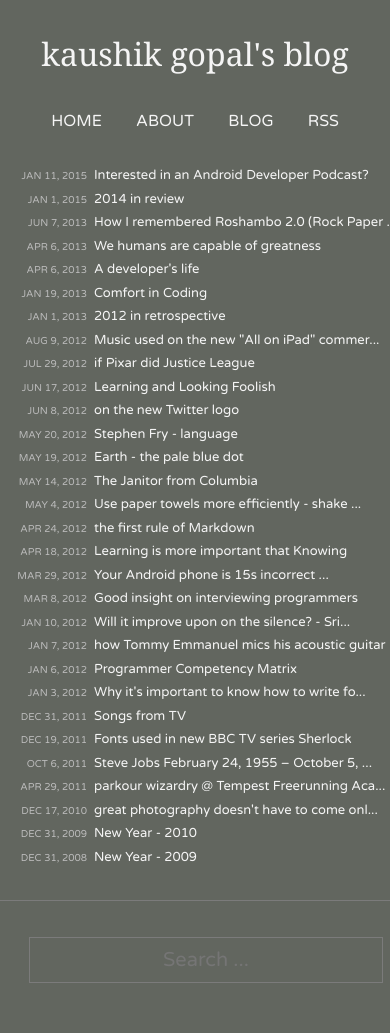
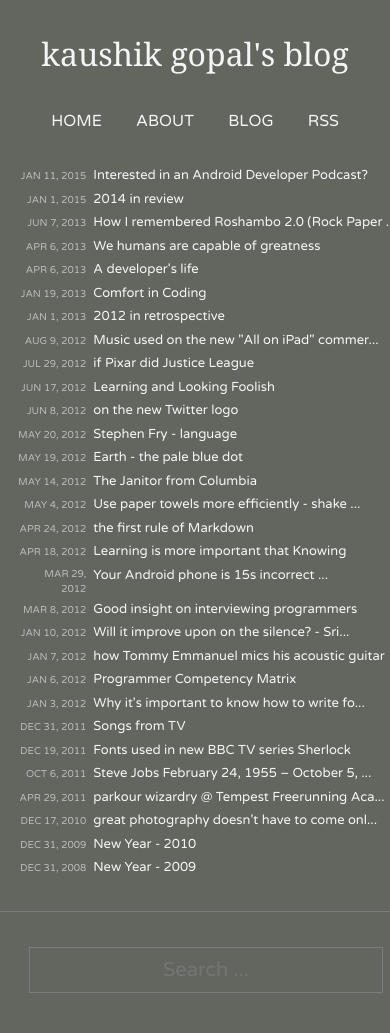
Before and after one commit to kaushikgopal/octopress-kaush-blog, a Jekyll site: the page built from index.html, in a window 390 px wide. Built offline with Jekyll 4.4.1, drawn with Linux system fonts in a browser that asks for light colours.

Commit message:
fix: post archives page - on tablet/mobile/laptop

```diff
--- a/_sass/_layout.scss
+++ b/_sass/_layout.scss
@@ -10,7 +10,7 @@
     #banner {
         margin-top : $spacing-unit;
 
-         @include media-query($on-palm) {
+         @include media-query($on-mobile) {
            h1 {text-align: center;}
          }
 
@@ -30,8 +30,8 @@
 
 .site-nav {
     @include micro-header;
-    width: 10%;
-    padding-right: 9%;
+    // width: 10%;
+    padding-right: 5%;
     padding-top: $spacing-micro-unit + 10px;
     margin-right: $spacing-unit;
 
@@ -44,8 +44,26 @@
         }
     }
 
-    @include media-query($on-palm) {
+    @include media-query($on-mobile) {
+        width: 100%;
+        margin: 0px;
+        text-align: center;
 
+        ul  {
+            margin: 0 auto;
+
+            li {
+                display: inline;
+                text-align: center;
+                // float: left;
+                &:not(:first-child) {
+                    margin-left: $spacing-unit;
+                }
+            }
+        }
+    }
+
+    @include media-query($on-tablet) {
         width: 100%;
         margin: 0px;
         text-align: center;
@@ -74,7 +92,7 @@
         margin: 0;
         list-style: none;
 
-        @include media-query($on-palm) {
+        @include media-query($on-mobile) {
             width: 100%;
         }
 
@@ -111,7 +129,16 @@
     float: left;
 }
 
-@include media-query($on-palm) {
+@include media-query($on-tablet) {
+    .post-meta-index {
+        font-size: 12px;
+    }
+    .post-link-index {
+        font-size: 16px;
+    }
+}
+
+@include media-query($on-mobile) {
     .post-meta-index {
         font-size: 10px;
         width: 14%;
@@ -249,7 +276,7 @@
     }
 }
 
-@include media-query($on-palm) {
+@include media-query($on-mobile) {
     .footer-col {
         float: none;
         width: -webkit-calc(100% - (#{$spacing-unit} / 2));
--- a/css/main.scss
+++ b/css/main.scss
@@ -32,18 +32,16 @@
 $grey-color-dark:  darken($grey-color, 25%);
 
 
+$on-mobile:        420px;
+$on-tablet:        685px;
+$on-laptop:        720px;
+
 // Width of the content area
-$content-width:         800px;
-$page-content-width:    535px;
-
-$on-palm:          600px;
-$on-laptop:        800px;
-
-
-
+$content-width:         720px;
+$page-content-width:    530px;
 
 // Using media queries with like this:
-// @include media-query($on-palm) {
+// @include media-query($on-mobile) {
 //     .wrapper {
 //         padding-right: $spacing-unit / 2;
 //         padding-left: $spacing-unit / 2;
```
